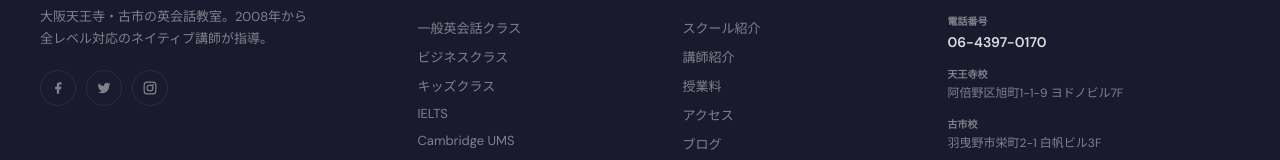
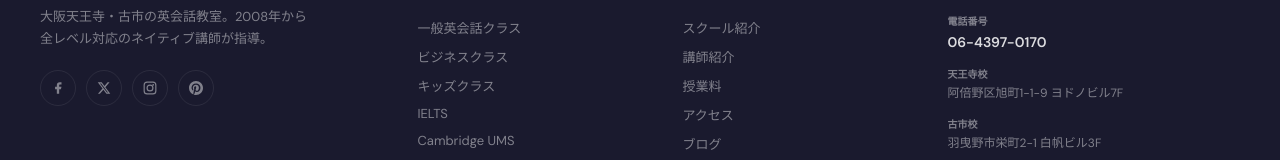
Before and after one commit to roatismiss/michaelsenglishschool, a Next.js app: page / in a window 1280 px wide. Shown: the part 4780-4940 px from the top of the page. Built offline with nearby package versions, Linux system fonts and the light colour scheme; a web font is replaced by a local one.

Commit message:
add social media links to footer

```diff
--- a/app/components/Footer.js
+++ b/app/components/Footer.js
@@ -70,11 +70,12 @@ export default function Footer() {
               <p style={{ fontSize: "13px", lineHeight: 1.7, color: dim, marginBottom: "20px", maxWidth: "280px" }}>{t("footer_desc")}</p>
               <div style={{ display: "flex", gap: "10px" }}>
                 {[
-                  <svg key="f" width="14" height="14" viewBox="0 0 24 24" fill="currentColor"><path d="M18 2h-3a5 5 0 00-5 5v3H7v4h3v8h4v-8h3l1-4h-4V7a1 1 0 011-1h3z" /></svg>,
-                  <svg key="t" width="14" height="14" viewBox="0 0 24 24" fill="currentColor"><path d="M23 3a10.9 10.9 0 01-3.14 1.53 4.48 4.48 0 00-7.86 3v1A10.66 10.66 0 013 4s-4 9 5 13a11.64 11.64 0 01-7 2c9 5 20 0 20-11.5 0-.28-.03-.56-.08-.83A7.72 7.72 0 0023 3z" /></svg>,
-                  <svg key="i" width="14" height="14" viewBox="0 0 24 24" fill="none" stroke="currentColor" strokeWidth="2"><rect x="2" y="2" width="20" height="20" rx="5" /><circle cx="12" cy="12" r="5" /><circle cx="17.5" cy="6.5" r="1.5" fill="currentColor" stroke="none" /></svg>,
-                ].map((ic, i) => (
-                  <a key={i} href="#" style={{ width: "34px", height: "34px", borderRadius: "50%", border: `1px solid ${brd}`, display: "flex", alignItems: "center", justifyContent: "center", color: dim }}>{ic}</a>
+                  { href: "https://www.facebook.com/MichaelsEnglishSchool/", icon: <svg key="f" width="14" height="14" viewBox="0 0 24 24" fill="currentColor"><path d="M18 2h-3a5 5 0 00-5 5v3H7v4h3v8h4v-8h3l1-4h-4V7a1 1 0 011-1h3z" /></svg> },
+                  { href: "https://x.com/mes_eikaiwa", icon: <svg key="x" width="14" height="14" viewBox="0 0 24 24" fill="currentColor"><path d="M18.244 2.25h3.308l-7.227 8.26 8.502 11.24H16.17l-5.214-6.817L4.99 21.75H1.68l7.73-8.835L1.254 2.25H8.08l4.713 6.231zm-1.161 17.52h1.833L7.084 4.126H5.117z"/></svg> },
+                  { href: "https://www.instagram.com/michaels.english.school/", icon: <svg key="i" width="14" height="14" viewBox="0 0 24 24" fill="none" stroke="currentColor" strokeWidth="2"><rect x="2" y="2" width="20" height="20" rx="5" /><circle cx="12" cy="12" r="5" /><circle cx="17.5" cy="6.5" r="1.5" fill="currentColor" stroke="none" /></svg> },
+                  { href: "https://jp.pinterest.com/michaelsenglishschool/", icon: <svg key="p" width="14" height="14" viewBox="0 0 24 24" fill="currentColor"><path d="M12 0C5.373 0 0 5.373 0 12c0 5.084 3.163 9.426 7.627 11.174-.105-.949-.2-2.405.042-3.441.218-.937 1.407-5.965 1.407-5.965s-.359-.719-.359-1.782c0-1.668.967-2.914 2.171-2.914 1.023 0 1.518.769 1.518 1.69 0 1.029-.655 2.568-.994 3.995-.283 1.194.599 2.169 1.777 2.169 2.133 0 3.772-2.249 3.772-5.495 0-2.873-2.064-4.882-5.012-4.882-3.414 0-5.418 2.561-5.418 5.207 0 1.031.397 2.138.893 2.738a.36.36 0 01.083.345l-.333 1.36c-.053.22-.174.267-.402.161-1.499-.698-2.436-2.889-2.436-4.649 0-3.785 2.75-7.262 7.929-7.262 4.163 0 7.398 2.967 7.398 6.931 0 4.136-2.607 7.464-6.227 7.464-1.216 0-2.359-.632-2.75-1.378l-.748 2.853c-.271 1.043-1.002 2.35-1.492 3.146C9.57 23.812 10.763 24 12 24c6.627 0 12-5.373 12-12S18.627 0 12 0z"/></svg> },
+                ].map((s, i) => (
+                  <a key={i} href={s.href} target="_blank" rel="noopener noreferrer" style={{ width: "34px", height: "34px", borderRadius: "50%", border: `1px solid ${brd}`, display: "flex", alignItems: "center", justifyContent: "center", color: dim }}>{s.icon}</a>
                 ))}
               </div>
             </div>
```
